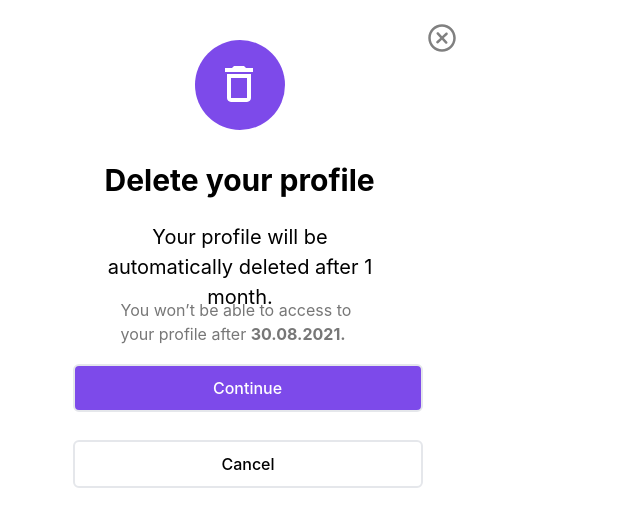
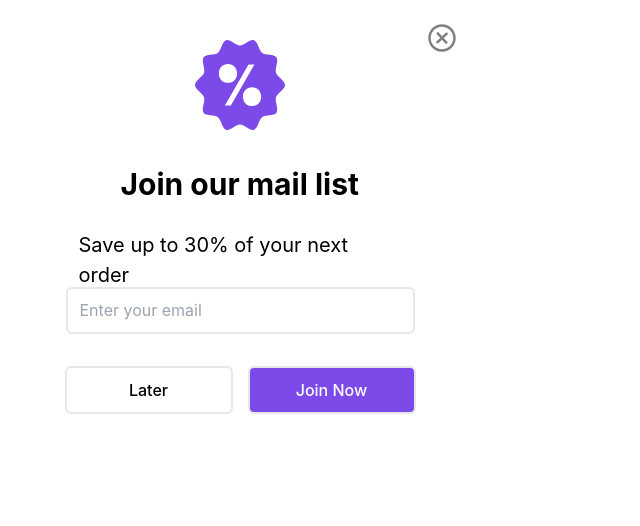
Before and after one commit to mertaytuggok/PopupSmartCase, a React (Create React App) app: page / in a window 1280 px wide. Shown: the top 526 px of the page, without its empty margins (0-640 px from the left). Built offline with nearby package versions, Linux system fonts and the light colour scheme.

Commit message:
Modals Update

```diff
--- a/src/App.js
+++ b/src/App.js
@@ -1,12 +1,14 @@
-import { Delete } from "./Components/Modals/Delete/Delete";
-import { Security } from "./Components/Modals/Security/Security";
+import { FileWay } from "./Components/Modals/FileWay/FileWay";
+import { LocalNow } from "./Components/Modals/LocalNow/LocalNow";
+import { MailList } from "./Components/Modals/MailList/MailList";
+import { Plans } from "./Components/Modals/Plans/Plans";
 import LandingPage from "./Screen/LandingPage/LandingPage"
 import "./tailwind.css"
 
 function App() {
   return (
    //<LandingPage />
-  <Delete/>
+ <MailList />
   );
 }
 
--- /dev/null
+++ b/src/Assets/ModalList/ModalList.js
@@ -0,0 +1,10 @@
+import React from 'react'
+
+export const ModalList = () => {
+    return (
+        <svg width="90" height="90" viewBox="0 0 90 90" fill="none" xmlns="http://www.w3.org/2000/svg">
+            <path d="M80.984 32.76C79.627 28.388 83.937 20.948 81.402 17.308C78.847 13.632 70.74 15.638 67.227 12.962C63.75 10.313 63.082 1.60701 58.904 0.18801C54.874 -1.18199 49.463 5.40401 44.996 5.40401C40.529 5.40401 35.122 -1.18199 31.091 0.18801C26.914 1.60801 26.246 10.313 22.769 12.962C19.256 15.637 11.149 13.63 8.594 17.308C6.062 20.948 10.372 28.388 9.016 32.76C7.707 36.98 0 40.324 0 45C0 49.676 7.707 53.021 9.016 57.241C10.372 61.615 6.062 69.053 8.593 72.693C11.149 76.369 19.256 74.363 22.768 77.039C26.246 79.688 26.913 88.394 31.091 89.813C35.122 91.183 40.532 84.596 45 84.596C49.468 84.596 54.878 91.183 58.908 89.813C63.086 88.393 63.753 79.688 67.231 77.039C70.744 74.363 78.849 76.369 81.406 72.693C83.937 69.052 79.627 61.614 80.984 57.241C82.293 53.021 90 49.677 90 45C90 40.323 82.293 36.98 80.984 32.76ZM23.852 33.375C23.852 27.851 27.635 23.928 32.982 23.928C38.347 23.928 42.082 27.851 42.082 33.375C42.082 38.942 38.294 42.865 32.982 42.865C27.635 42.864 23.852 38.941 23.852 33.375ZM35.829 65.502H29.929L53.529 24.502H59.429L35.829 65.502ZM57.052 66.072C51.752 66.072 47.96 62.192 47.96 56.666C47.96 51.14 51.748 47.266 57.052 47.266C62.356 47.266 66.152 51.146 66.152 56.666C66.152 62.186 62.36 66.071 57.052 66.071V66.072Z" fill="#7D4AEA" />
+        </svg>
+
+    )
+}
--- /dev/null
+++ b/src/Components/Modals/FileWay/FileWay.js
@@ -0,0 +1,21 @@
+import React from 'react'
+import { CgCloseO } from 'react-icons/cg'
+
+export const FileWay = () => {
+    return (
+        <div className=' relative   w-[480px] h-[283px]  grid justify-items-center rounded-md  '>
+
+            <p className=' w-[303px] h-[36px] text-[30px] mt-[50px] font-bold  '>
+            The file is on it's way
+            </p>
+            <p className=' w-[290px] h-[48px] text-[20px] font-normal  '>
+            You’ll get an notified when the receiver has opened the email.
+            </p>
+
+
+            <button className=' bg-[#7D4AEA] ml-[15px] text-white font-medium w-[350px] h-[48px] text-[16px] border-2 rounded-md '>Go to dashboard</button>
+
+            <div className=' absolute top-[23px] right-[23px] '><CgCloseO size={30} color="gray" /></div>
+        </div>
+    )
+}
--- /dev/null
+++ b/src/Components/Modals/LocalNow/LocalNow.js
@@ -0,0 +1,22 @@
+import React from 'react'
+import { CgCloseO } from 'react-icons/cg'
+
+export const LocalNow = () => {
+    return (
+        <div className=' relative   w-[480px] h-[600px]  grid justify-items-center rounded-md  '>
+            <div className=' w-[480px] h-[300px]  '> <img src='LocalNow.png' /> </div>
+            <p className=' w-[236px] h-[36px] text-[30px] font-bold  '>
+            Install local now
+            </p>
+            <p className=' w-[233px] h-[24px] text-[20px] font-normal  '>
+            We’ve gone native, try it!
+            </p>
+
+
+            <button className=' bg-[#7D4AEA] ml-[15px] text-white font-medium w-[350px] h-[48px] text-[16px] border-2 rounded-md '>Continue</button>
+            <button className=' ml-4 w-[350px] h-[48px] text-[16px] font-medium border-2 rounded-md '>Not Now</button>
+
+            <div className=' absolute top-[23px] right-[23px] '><CgCloseO size={30} color="gray" /></div>
+        </div>
+    )
+}
--- /dev/null
+++ b/src/Components/Modals/MailList/MailList.js
@@ -0,0 +1,27 @@
+import React from 'react'
+import { CgCloseO } from 'react-icons/cg'
+import { FaPercent } from 'react-icons/fa'
+import { ModalList } from '../../../Assets/ModalList/ModalList'
+
+export const MailList = () => {
+    return (
+        <div className=' relative   w-[480px] h-[446px]  grid justify-items-center rounded-md  '>
+            <div     className=' mt-[40px]'> <ModalList/> </div>
+            <p className=' w-[239px] h-[36px] text-[30px] font-bold  '>
+            Join our mail list
+            </p>
+            <p className=' w-[323px] h-[24px] text-[20px] font-normal  '>
+            Save up to 30% of your next order
+            </p>
+
+
+            <input type="email" placeholder='Enter your email' className=' w-[349px] h-[47px] border-2 rounded-md p-3 ' />
+            <div className=' flex flex-row '>
+                <button className=' w-[168px] h-[48px] text-[16px] font-medium border-2 rounded-md '>Later</button>
+                <button className=' bg-[#7D4AEA] ml-[15px] text-white font-medium w-[168px] h-[48px] text-[16px] border-2 rounded-md '>Join Now</button>
+            </div>
+
+            <div className=' absolute top-[23px] right-[23px] '><CgCloseO size={30} color="gray" /></div>
+        </div>
+    )
+}
--- /dev/null
+++ b/src/Components/Modals/Plans/Plans.js
@@ -0,0 +1,29 @@
+import React from 'react'
+import { Securitysvg } from '../../../Assets/Security/Securitysvg'
+import { CgCloseO } from 'react-icons/cg'
+
+export const Plans = () => {
+    return (
+        <div className=' relative   w-[480px] h-[446px]  grid justify-items-center rounded-md  '>
+            <p className=' w-[60px] h-[22px] text-[#7D4AEA] rounded-full mt-[49px] '> PLANS </p>
+            <p className=' w-[295px] h-[36px] text-[30px] font-bold  '>
+                Choose best for you
+            </p>
+            <p className=' w-[366px] h-[24px] text-[20px] font-normal  '>
+                Only pay for the capacity that you use.
+            </p>
+
+            <div className=' flex flex-row justify-items-start    '>
+                <div placeholder='Code' className=' w-[23px] h-[23px] border-2 rounded-full p-3 '/>
+                    <p className=' w-[61px] h-[22px] text-[18px] font-medium ml-[11px] ' >Starter</p>
+            </div>
+            <p>1 free (then $15 per meember / month)</p>
+            <div className=' flex flex-row '>
+                <button className=' w-[168px] h-[48px] text-[16px] font-medium border-2 rounded-md '>Cancel</button>
+                <button className=' bg-[#7D4AEA] ml-[15px] text-white font-medium w-[168px] h-[48px] text-[16px] border-2 rounded-md '>Continue</button>
+            </div>
+
+            <div className=' absolute top-[23px] right-[23px] '><CgCloseO size={30} color="gray" /></div>
+        </div>
+    )
+}
```
Also changed, not shown: src/Assets/LocalNow/LocalNow.png (added).
